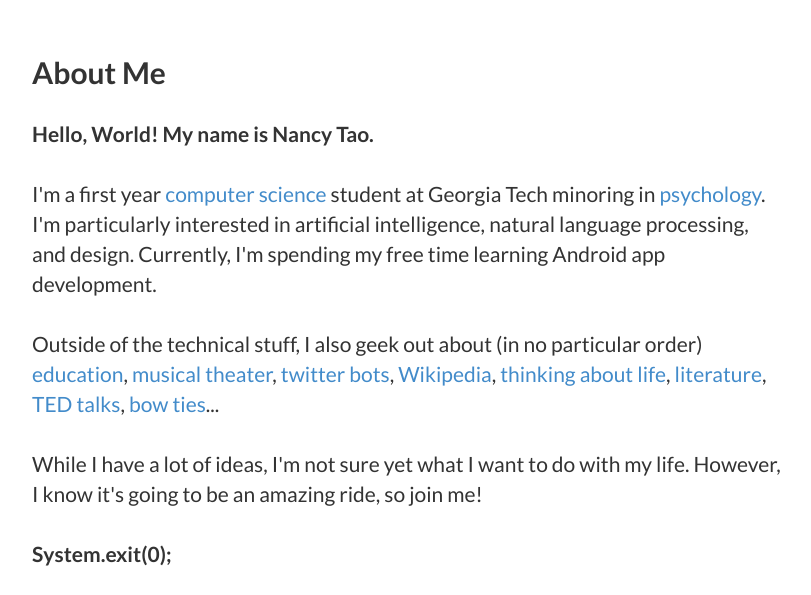
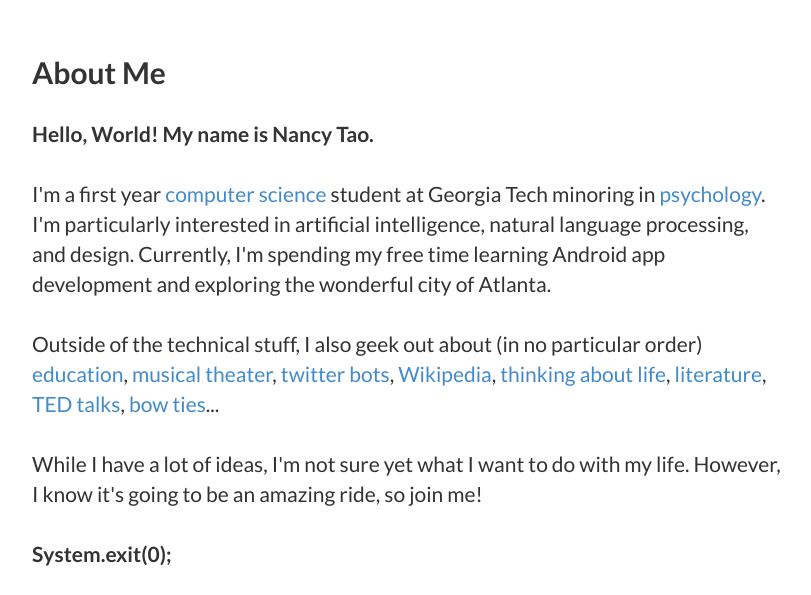
Before and after one commit to nancytao/nancytao.github.io, a Jekyll site: the page built from index.html, in a window 1280 px wide and 900 px high, scrolled down 652 px, cut to the strip 79-674 px from the top of the window. Shown: the whole strip, without its empty margins (233-1044 px from the left). Built offline with Jekyll 4.4.1, drawn with Linux system fonts in a browser that asks for light colours.

Commit message:
Added location to about me

```diff
--- a/_includes/about.html
+++ b/_includes/about.html
@@ -10,7 +10,7 @@
 
                 <p><b>Hello, World! My name is Nancy Tao.</b>
                     <br/><br/>
-                    I'm a first year <a href="http://www.cc.gatech.edu/">computer science</a> student at Georgia Tech minoring in <a href="http://psychology.gatech.edu/">psychology</a>. I'm particularly interested in artificial intelligence, natural language processing, and design. Currently, I'm spending my free time learning Android app development.
+                    I'm a first year <a href="http://www.cc.gatech.edu/">computer science</a> student at Georgia Tech minoring in <a href="http://psychology.gatech.edu/">psychology</a>. I'm particularly interested in artificial intelligence, natural language processing, and design. Currently, I'm spending my free time learning Android app development and exploring the wonderful city of Atlanta.
                     <br/><br/>
                     Outside of the technical stuff, I also geek out about (in no particular order)
                     <a href="http://www.edpolicythoughts.com/">education</a>,
```
